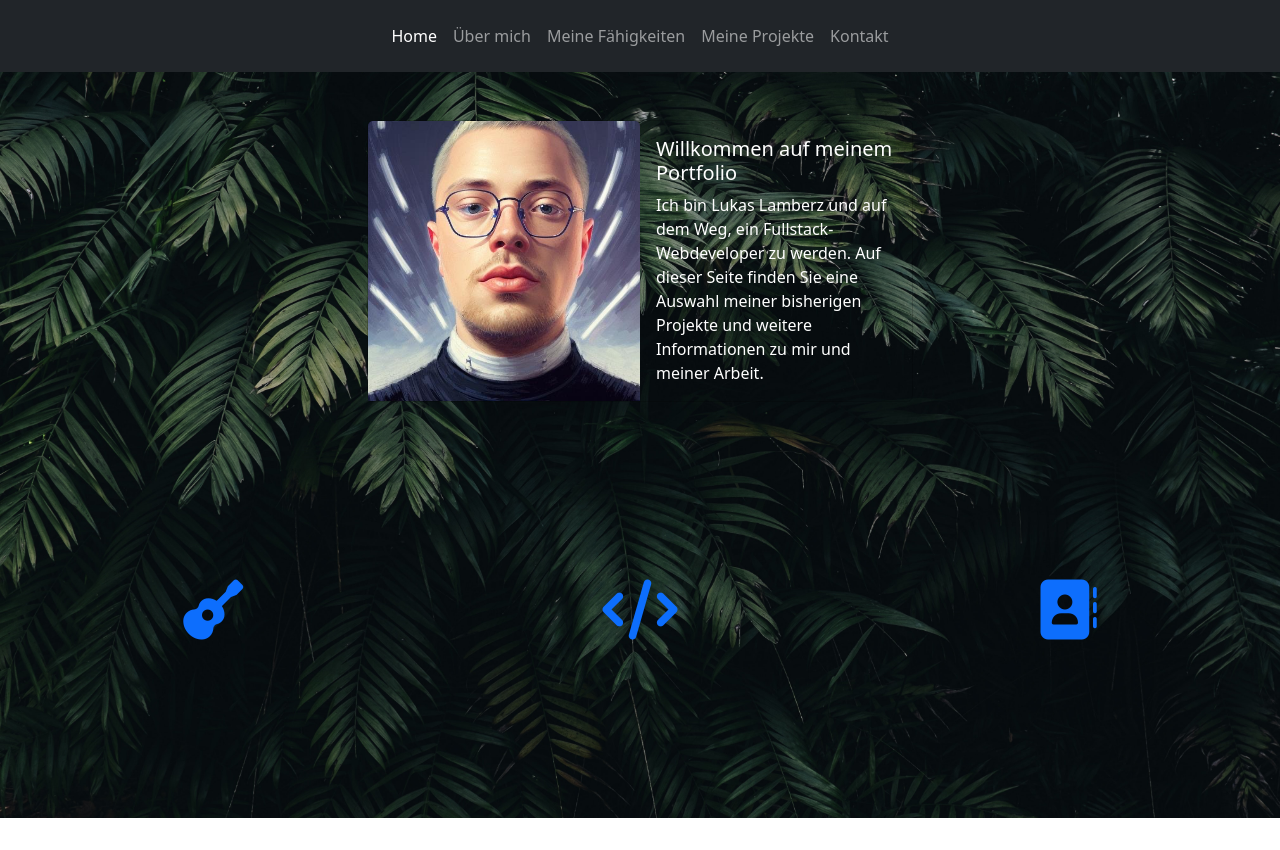
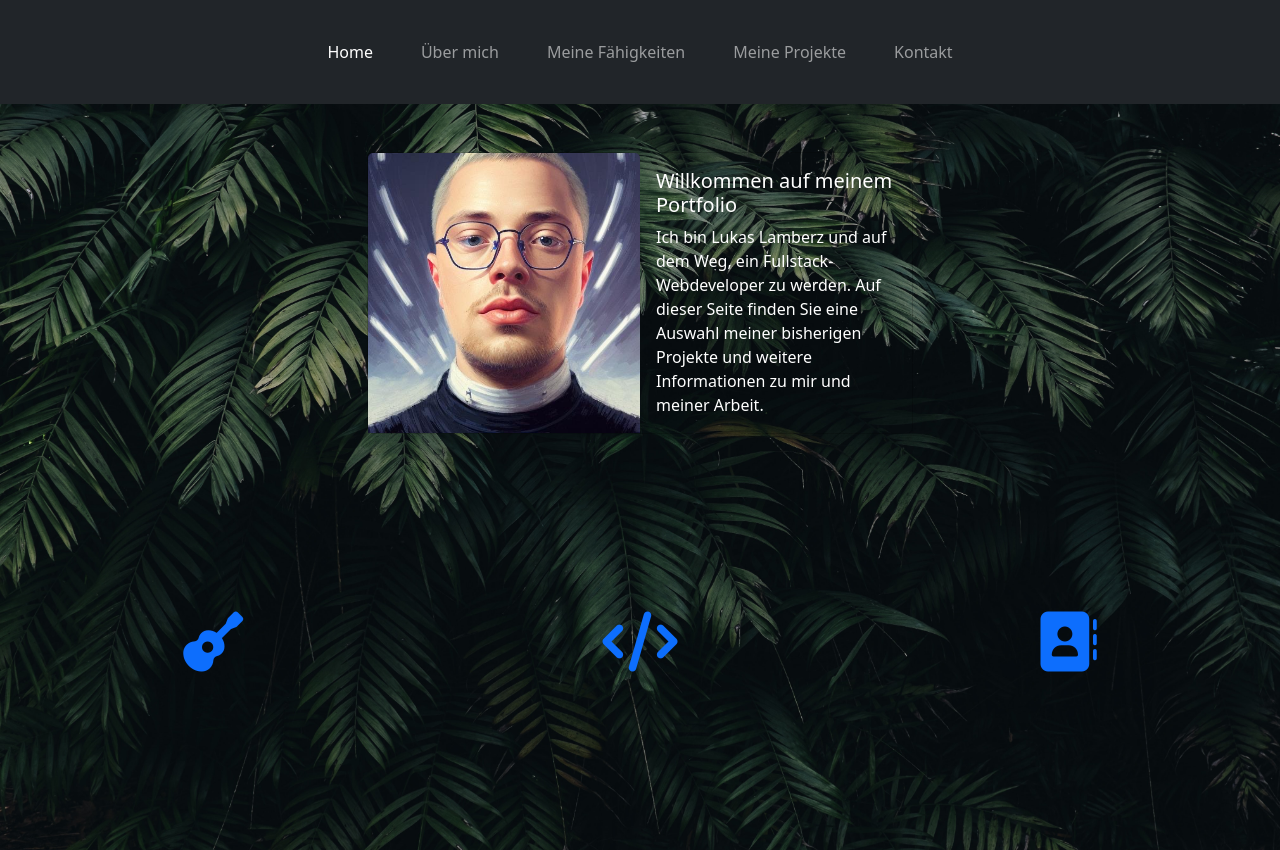
Before and after one commit to Lamboserker/portfolio, a website: page index.html in a window 1280 px wide. Before the commit the page ends 818 px from the top, so only its background shows below. Drawn offline with nearby package versions, Linux system fonts and the light colour scheme.

Commit message:
navbar margin

```diff
--- a/index.html
+++ b/index.html
@@ -38,23 +38,27 @@
             <ul class="navbar-nav">
               <li class="nav-item">
                 <a
-                  class="nav-link active"
+                  class="nav-link active m-3"
                   aria-current="page"
                   href="/01-index.html"
                   >Home</a
                 >
               </li>
               <li class="nav-item">
-                <a class="nav-link" href="/über-mich.html">Über mich</a>
+                <a class="nav-link m-3" href="/über-mich.html">Über mich</a>
               </li>
               <li class="nav-item">
-                <a class="nav-link" href="/skills.html">Meine Fähigkeiten</a>
+                <a class="nav-link m-3" href="/skills.html"
+                  >Meine Fähigkeiten</a
+                >
               </li>
               <li class="nav-item">
-                <a class="nav-link" href="/my-projects.html">Meine Projekte</a>
+                <a class="nav-link m-3" href="/my-projects.html"
+                  >Meine Projekte</a
+                >
               </li>
               <li class="nav-item">
-                <a class="nav-link" href="/contact.html">Kontakt</a>
+                <a class="nav-link m-3" href="/contact.html">Kontakt</a>
               </li>
             </ul>
           </div>
```
